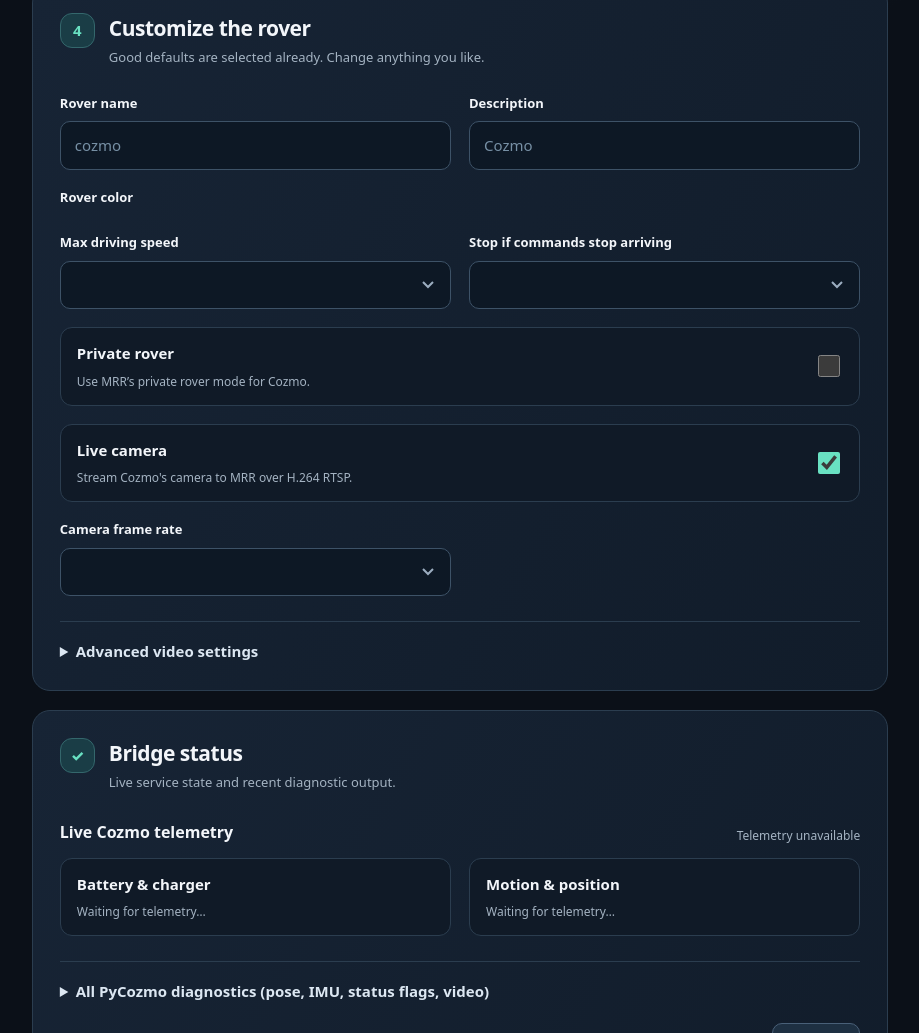
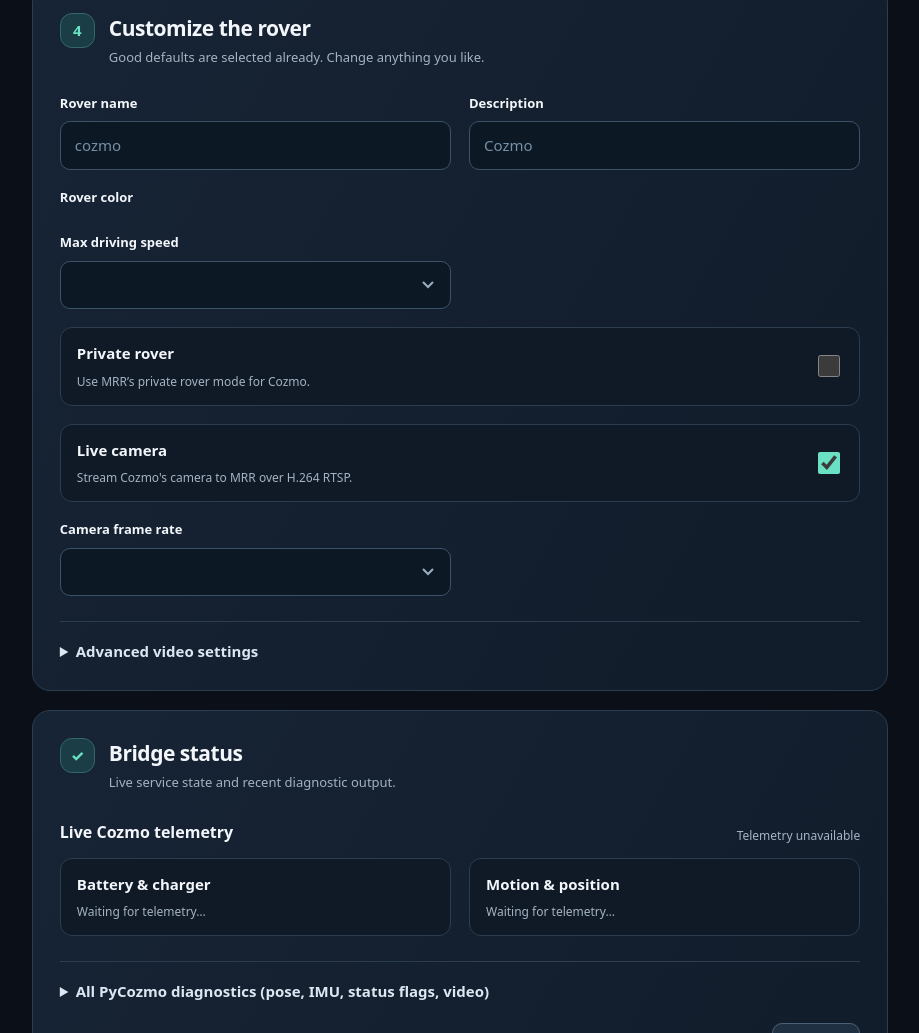
Before and after one commit to legop3/cozmo-roverd, a plain HTML site: page cozmo_roverd/web/index.html in a window 1280 px wide. Shown: the part 1346-2379 px from the top of the page, without its empty margins (315-1234 px from the left). Drawn offline with Linux system fonts and the light colour scheme; no server answers.

Commit message:
Use persistent one-shot drive commands and remove silence watchdog

```diff
--- a/cozmo_roverd/web/index.html
+++ b/cozmo_roverd/web/index.html
@@ -121,7 +121,6 @@
         <div class="field"><label for="description">Description</label><input id="description" maxlength="100" placeholder="Cozmo"></div>
         <div class="field wide"><label>Rover color</label><div class="colors" id="color-choices" role="group" aria-label="Rover color"></div></div>
         <div class="field"><label for="speed">Max driving speed</label><select id="speed"></select></div>
-        <div class="field"><label for="watchdog">Stop if commands stop arriving</label><select id="watchdog"></select></div>
         <div class="field wide"><div class="switch-row"><div><strong>Private rover</strong><p class="hint">Use MRR’s private rover mode for Cozmo.</p></div><input type="checkbox" id="private" aria-label="Enable private rover"></div></div>
         <div class="field wide"><div class="switch-row"><div><strong>Live camera</strong><p class="hint">Stream Cozmo's camera to MRR over H.264 RTSP.</p></div><input type="checkbox" id="video" checked aria-label="Enable live camera"></div></div>
         <div class="field"><label for="fps">Camera frame rate</label><select id="fps"></select></div>
```
